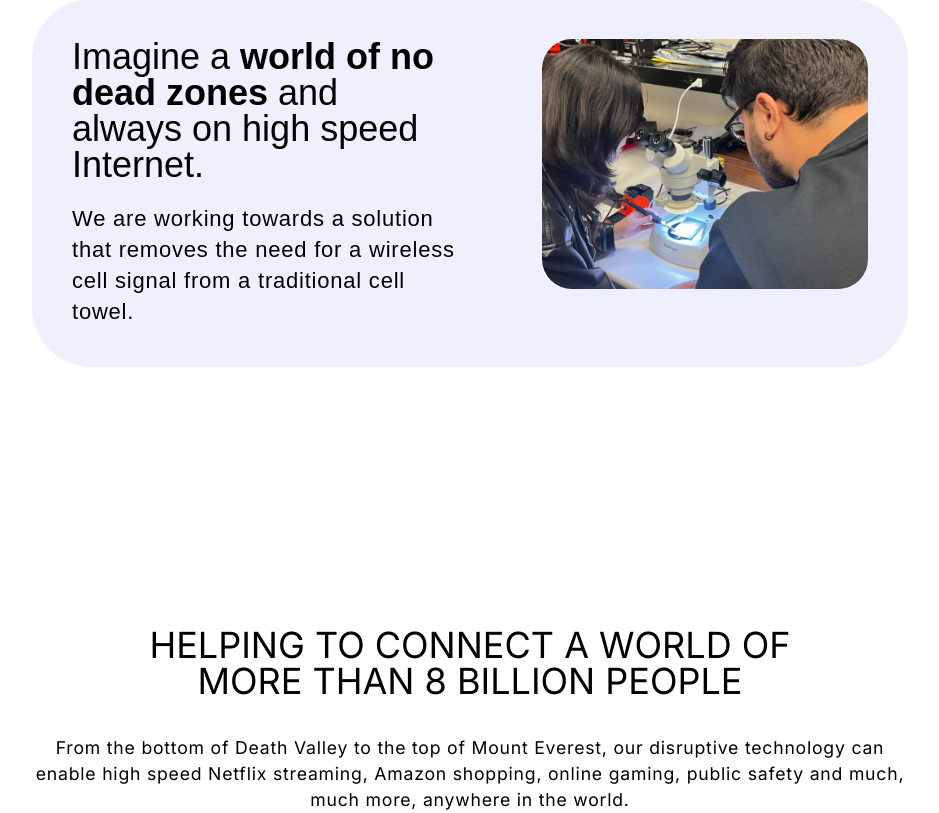
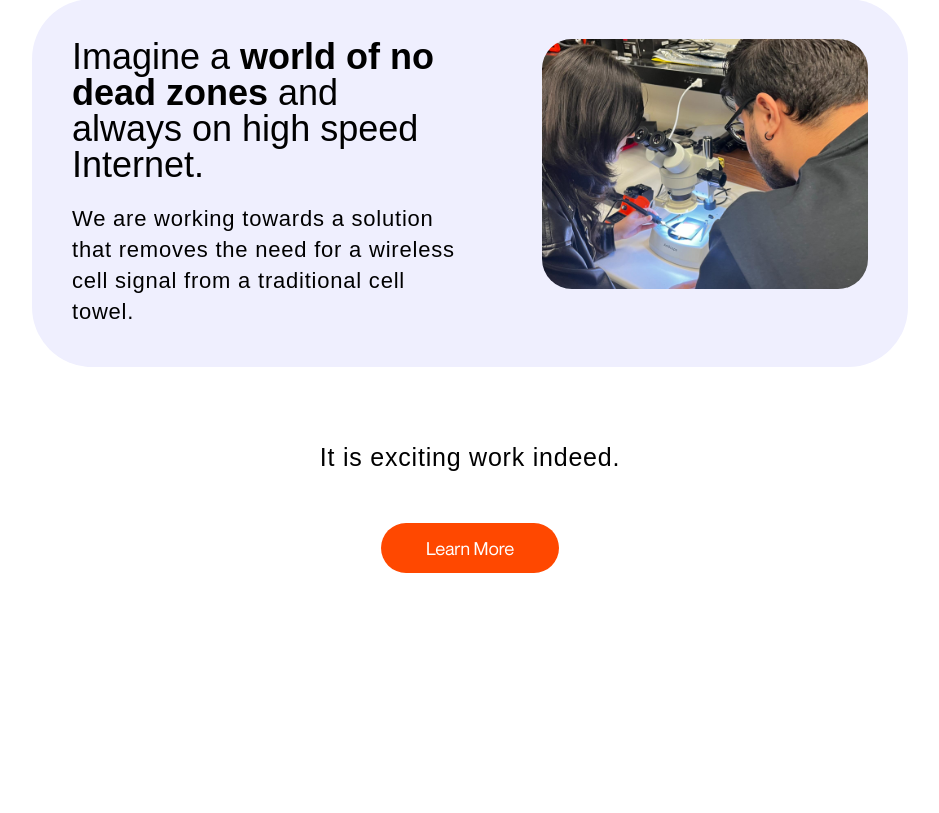
Before and after one commit to Moazam05/digital-locations, a PHP site: page /newsroom/ftc.php in a window 1280 px wide. Shown: the part 2714-3527 px from the top of the page, without its empty margins (170-1109 px from the left). Run offline with PHP 8.4, Linux system fonts and the light colour scheme; some libraries are stand-ins or nearby versions; some web fonts are replaced.

Commit message:
learn more

```diff
--- a/assets/scss/views/_ftc.scss
+++ b/assets/scss/views/_ftc.scss
@@ -149,4 +149,30 @@
       width: 100%;
     }
   }
+
+  .work-indeed {
+    display: flex;
+    justify-content: center;
+    align-items: center;
+    margin: 75px 0 0;
+    flex-direction: column;
+
+    p {
+      font-family: sans-serif;
+      font-weight: normal;
+      color: #000;
+      font-size: 25px;
+      margin-top: 0px !important;
+      text-align: center;
+    }
+    a {
+      background-color: #ff4800;
+      color: #fff;
+      padding: 15px 45px;
+      border-radius: 30px;
+      font-size: 18px;
+      text-decoration: none;
+      margin-top: 50px;
+    }
+  }
 }
--- a/newsroom/ftc.php
+++ b/newsroom/ftc.php
@@ -90,6 +90,15 @@
                 </div>
             </div>
         </div>
+        <div class="row">
+            <div class="col-md-12">
+                <div class="work-indeed">
+                    <p>It is exciting work indeed.</p>
+
+                    <a href="#">Learn More</a>
+                </div>
+            </div>
+        </div>
 </section>
 
 
```
Also changed, not shown: assets/css/style.min.css, 1 other file.
